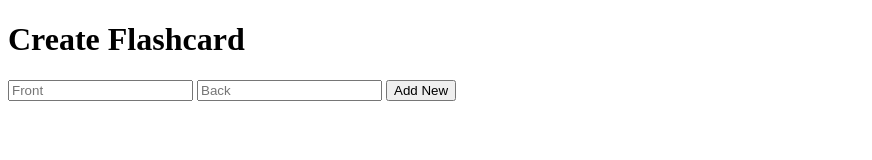
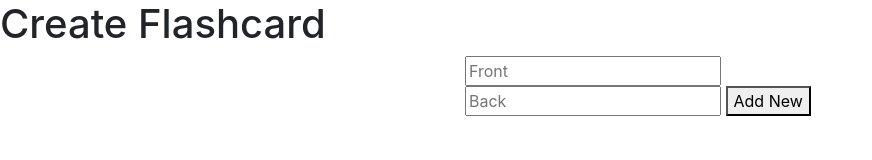
Before and after one commit to bmw78/Creative3, a plain HTML site: page index.html in a window 1280 px wide. Shown: the whole page, without its empty margins (0-872 px from the left). Drawn offline with nearby package versions, Linux system fonts and the light colour scheme.

Commit message:
Outlined HTML Page

```diff
--- a/index.html
+++ b/index.html
@@ -3,6 +3,7 @@
 
 <head>
     <!-- include our dependency on angular -->
+    <link rel="stylesheet" href="https://stackpath.bootstrapcdn.com/bootstrap/4.1.3/css/bootstrap.min.css" integrity="sha384-MCw98/SFnGE8fJT3GXwEOngsV7Zt27NXFoaoApmYm81iuXoPkFOJwJ8ERdknLPMO" crossorigin="anonymous">
     <script src="https://ajax.googleapis.com/ajax/libs/angularjs/1.4.0/angular.min.js"></script>
     <script src="index.js"></script>
     <link rel="stylesheet" type="text/css" href="index.css">
@@ -14,6 +15,21 @@
     <div ng-app='app' ng-controller='mainCtrl'>
         <h1>Create Flashcard</h1>
 
+
+        <div class="container">
+            <div class="row">
+
+                <!-- 1st Column: Card List & Card Removal buttons -->
+                <div class="col">
+                    <ul class='Card-list'>
+                        <li ng-repeat='card in cards'>
+                            <fc card='card'>
+                        </li>
+                    </ul>
+                </div>
+
+                <!-- 2nd Column: New Card Form & Start Quiz Button -->
+                <div class="col">
                     <div class='top-panel'>
                         <form name='cardForm' ng-submit='addNew(cardForm)'>
                             <input placeholder='Front' ng-model='cardForm.front' />
@@ -21,12 +37,17 @@
                             <button type='submit'>Add New</button>
                         </form>
                     </div>
+                </div>
 
-        <ul class='Card-list'>
-            <li ng-repeat='card in cards'>
-                <fc card='card'>
-            </li>
-        </ul>
+                <!-- 3rd Column: Number of Cards & Quiz -->
+                <div class="col">
+
+                </div>
+
+
+            </div>
+
+        </div>
 
     </div>
 </body>
```
Lines whose indentation alone changed are shown as unchanged.
